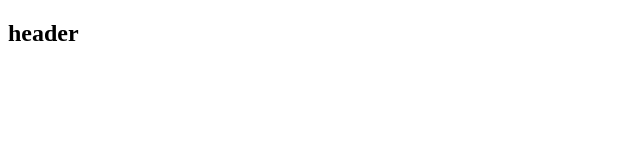
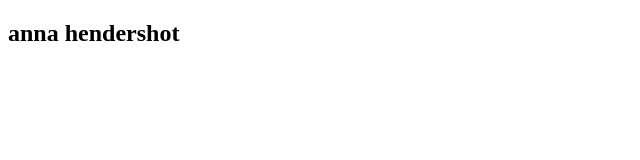
Before and after one commit to annahendershot/foobar, a plain HTML site: page index.html in a window 1280 px wide. Shown: the whole page, without its empty margins (0-640 px from the left). Drawn offline with Linux system fonts and the light colour scheme.

Commit message:
updated h2 with my name

```diff
--- a/index.html
+++ b/index.html
@@ -8,7 +8,7 @@
 </head>
 
 <body>
-  <h2>header</h2>
+  <h2>anna hendershot</h2>
 </body>
 
 </html>
```
